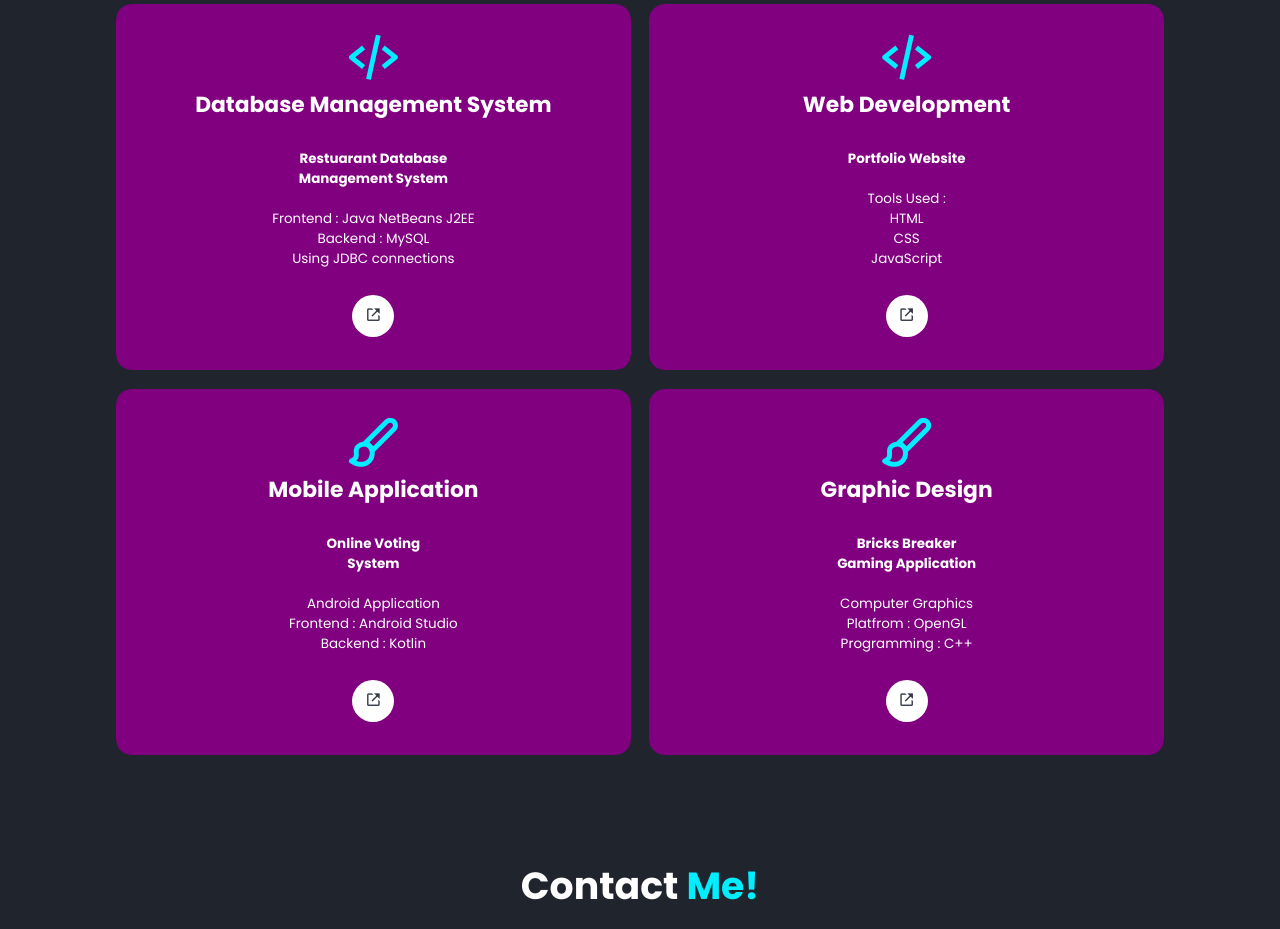
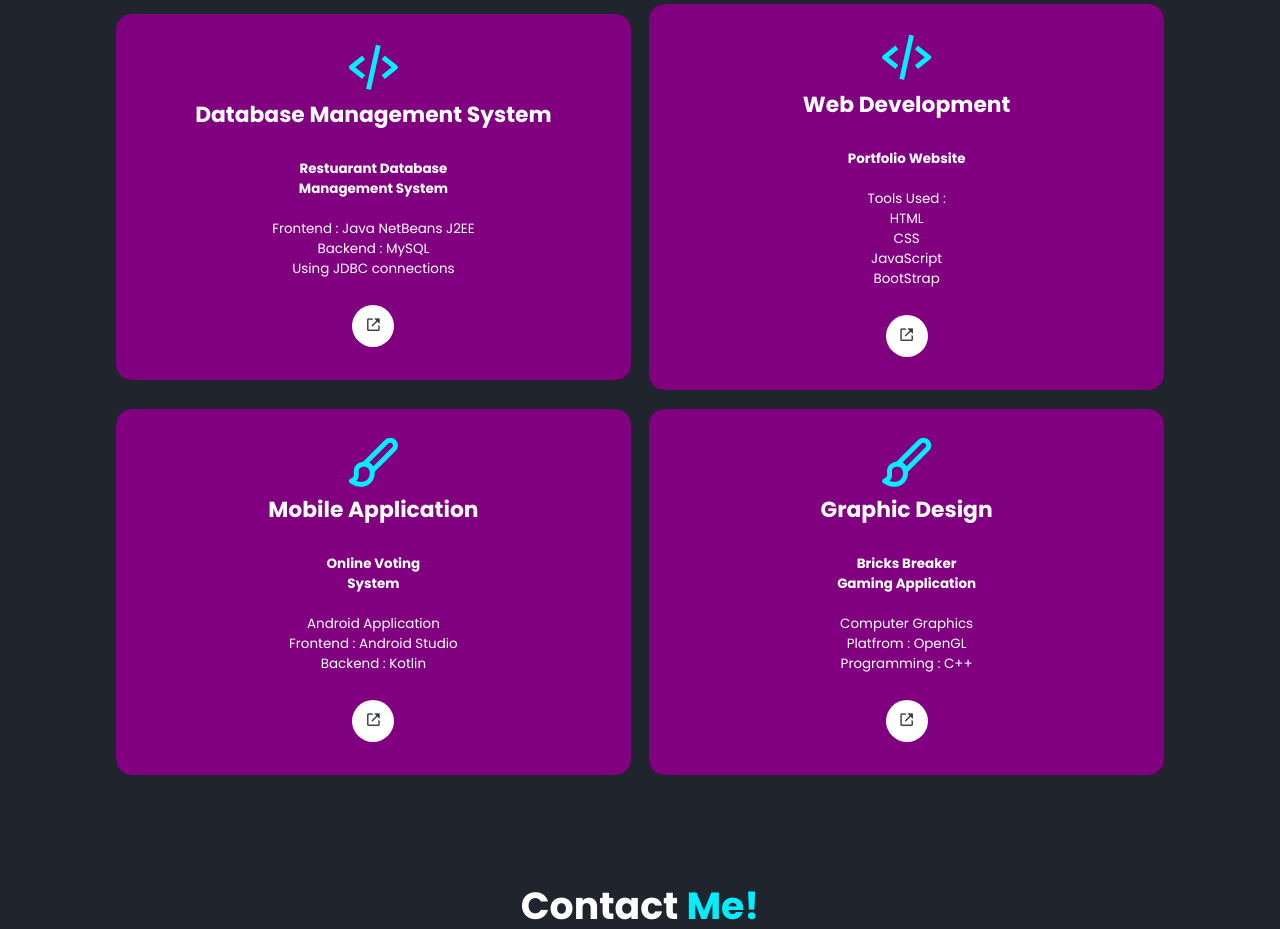
Before and after one commit to PoojaB3/portfolio.github.io, a plain HTML site: page index.html in a window 1280 px wide. Shown: the part 2580-3509 px from the top of the page. Drawn offline with nearby package versions, Linux system fonts and the light colour scheme.

Commit message:
SecondCommit

```diff
--- a/index.html
+++ b/index.html
@@ -116,7 +116,7 @@
             <div class="p-box" id="s2">
                 <i class='bx bx-code-alt' ></i>
                 <h3>Web Development</h3>
-                <p><br><b>Portfolio Website</b> <br><br> Tools Used : <br> HTML <br> CSS <br> JavaScript <br></p>
+                <p><br><b>Portfolio Website</b> <br><br> Tools Used : <br> HTML <br> CSS <br> JavaScript <br> BootStrap</p>
                 <a href="#"><i class='bx bx-link-external'></i></a>
             </div>
             <div class="p-box" id="s3">
```
